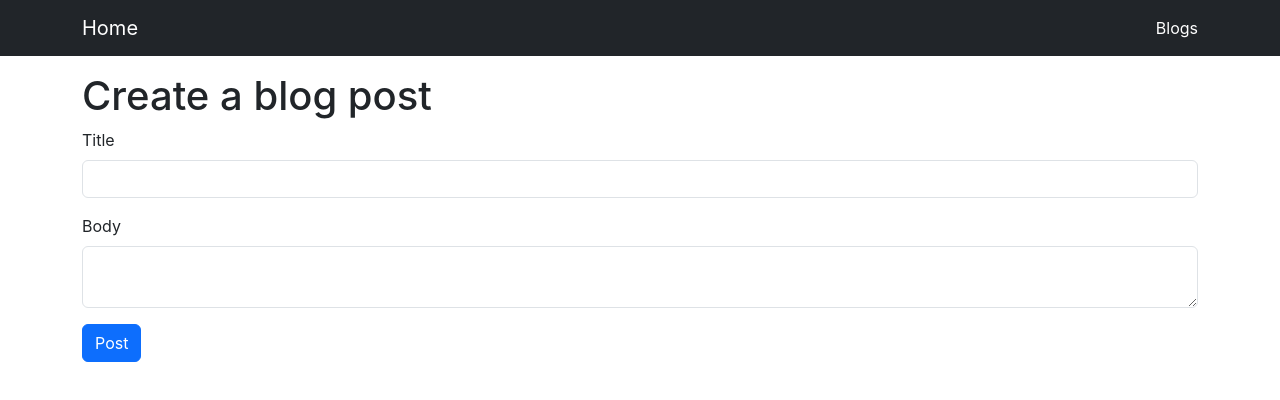
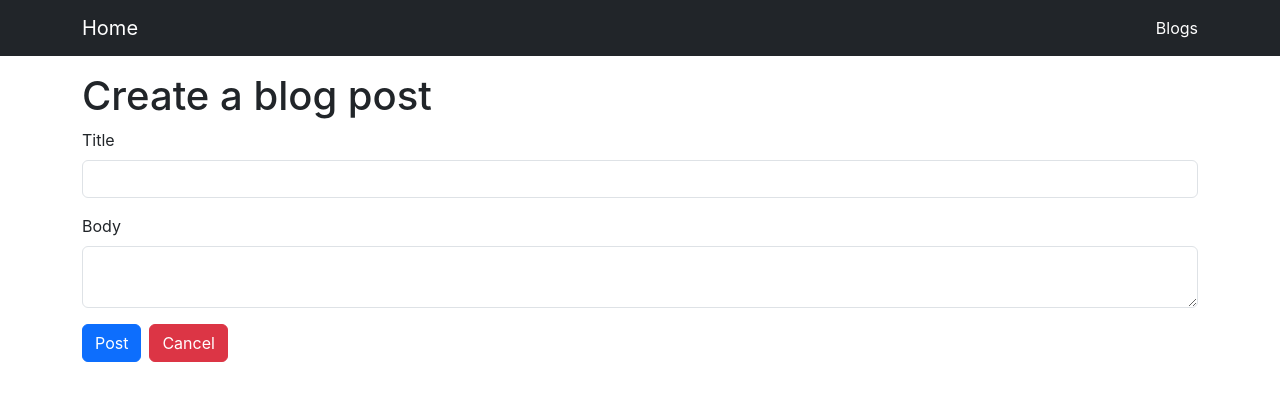
Before and after one commit to HanJeongSeol/inflearn_react_projectlearn, a React (Create React App) app in the folder react-basic/: page /blogs/create in a window 1280 px wide. Shown: the top 400 px of the page. Built offline with nearby package versions, Linux system fonts and the light colour scheme.

Commit message:
44_수정페이지_폼4

```diff
--- a/react-basic/src/components/BlogForm.jsx
+++ b/react-basic/src/components/BlogForm.jsx
@@ -35,6 +35,16 @@
     // 일치하지 않을 때 false 반한 -> 데이터가 변경되었다.
     const isEdited = () => {
         return title !== originalTitle || body !== originalBody
+    }
+
+    // Edit 페이지에서 cancel 버튼 클릭 시 post의 상세페이지로 이동.
+    // Create 페이지에서 클릭 시 list 페이지로 이동
+    const goBack = () => {
+        if (editing) {
+            navigate(`/blogs/${id}`)
+        } else {
+            navigate(`/blogs`)
+        }
     }
 
     // 버튼 클릭 시 edit인 경우 axios.patch로 데이터가 update 되도록 한다.
@@ -90,6 +100,10 @@
                 {/* 버튼 이름 변경 */}
                 {editing ? "Edit" : "Post"}
             </button>
+            {/* cancel 버튼 클릭 시 뒤로가도록 설정 */}
+            <button className="btn btn-danger ms-2" onClick={goBack}>
+                Cancel
+            </button>
         </div>
     )
 }
```
